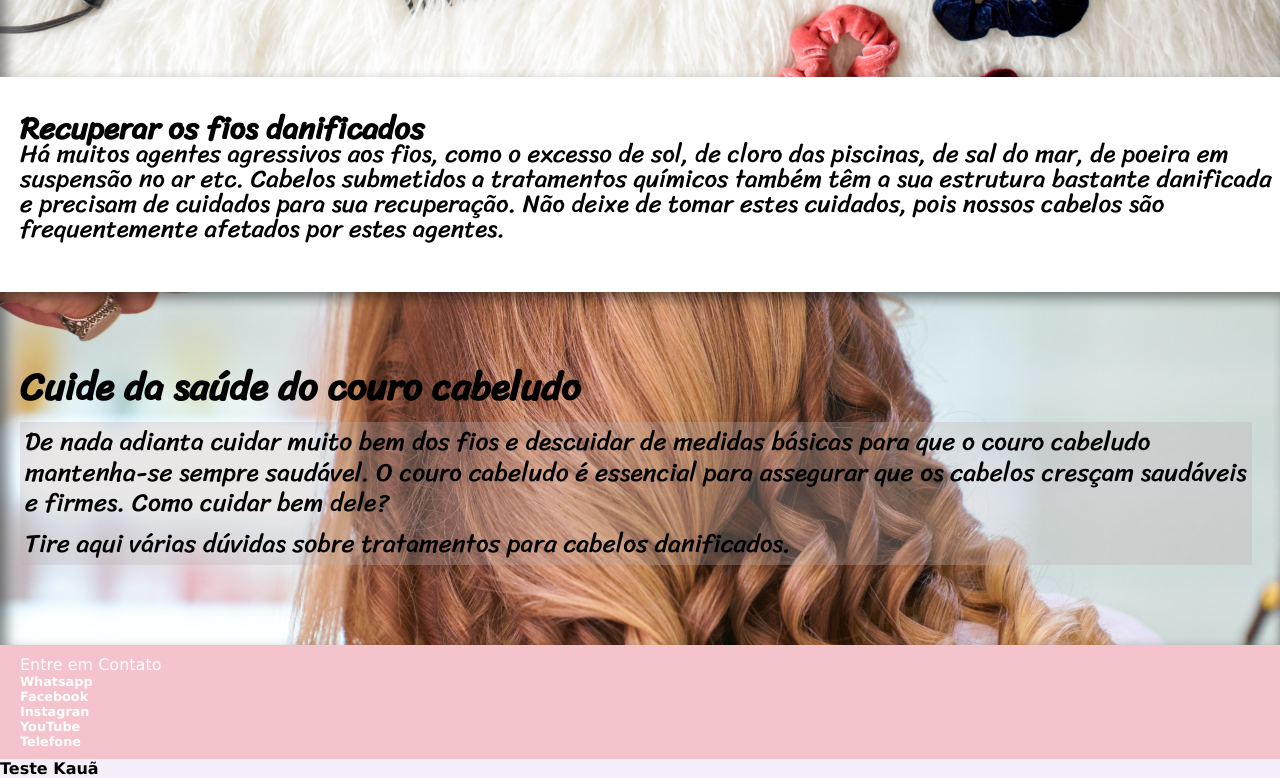
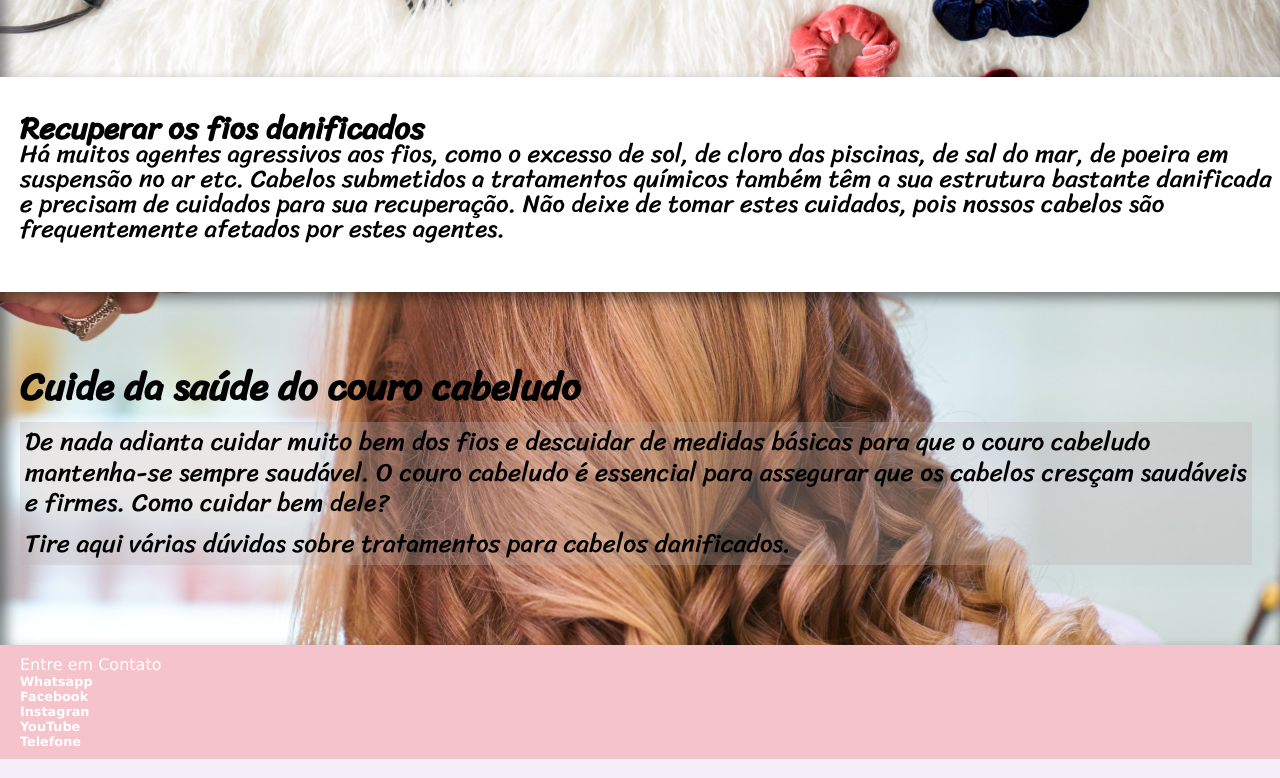
Before and after one commit to Ronaldo7683/projeto-site-beleza, a plain HTML site: page index.html in a window 1280 px wide. Shown: the part 1187-1965 px from the top of the page. Drawn offline with Linux system fonts and the light colour scheme.

Commit message:
teste kaka

```diff
--- a/index.html
+++ b/index.html
@@ -63,6 +63,5 @@
         <a href=""><p>YouTube</p></a>
         <a href=""><p>Telefone</p></a>
     </footer>
-    <h1>Teste Kauã</h1>
 </body>
 </html>
```
